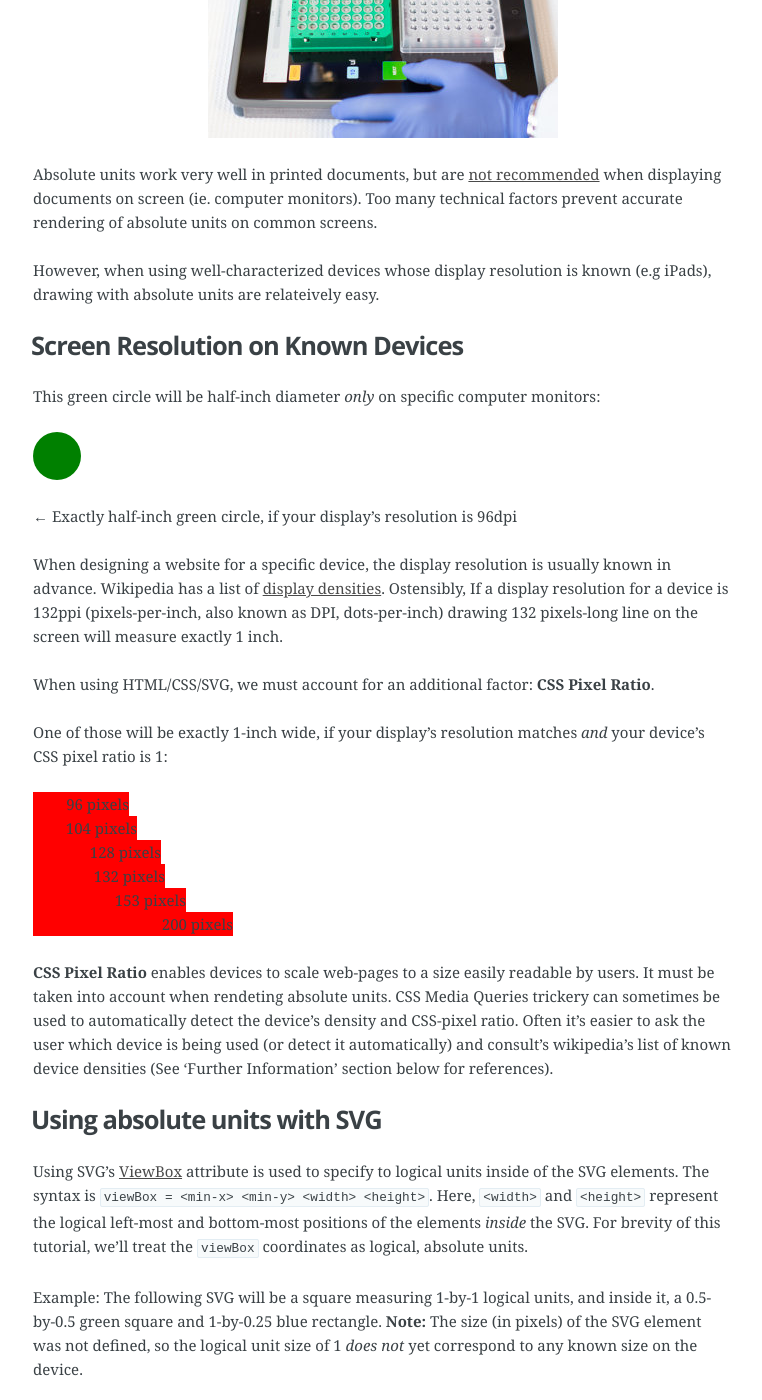
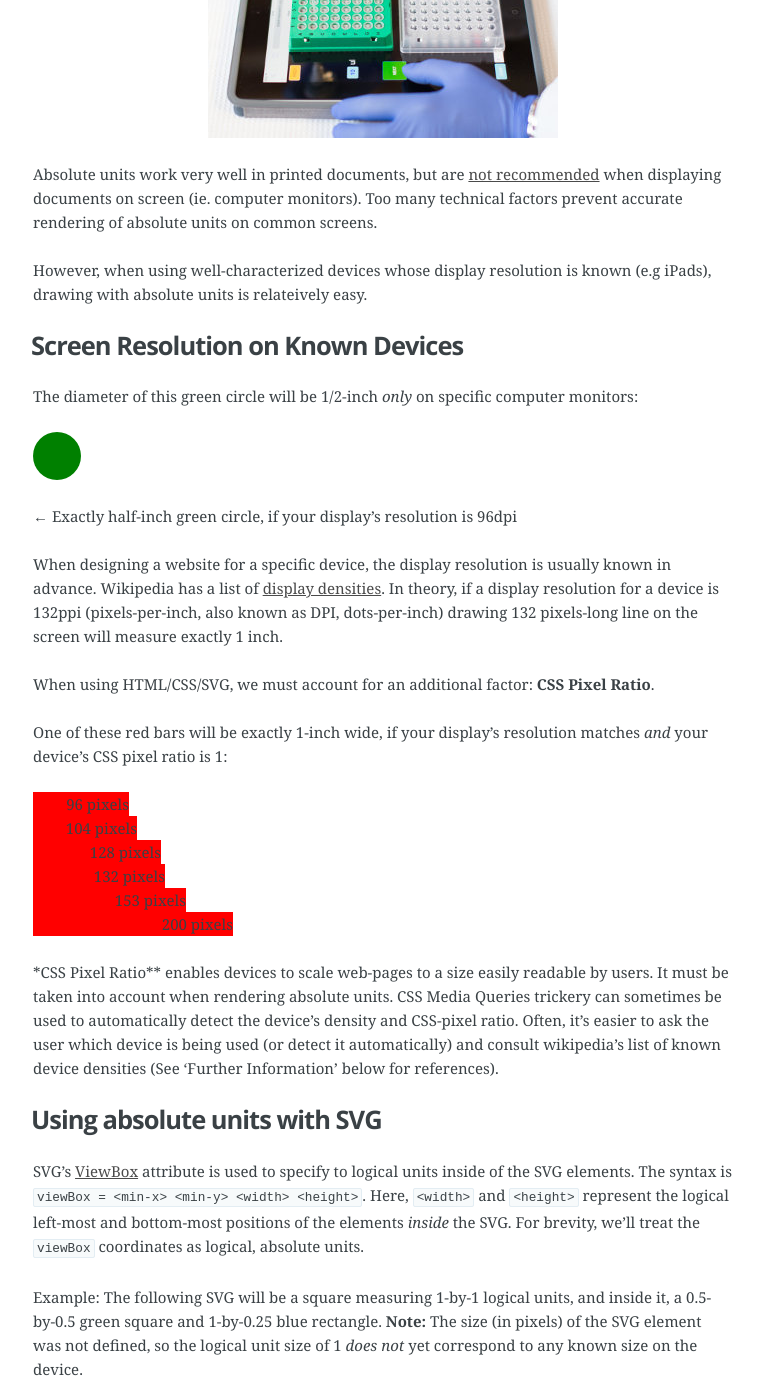
Before and after one commit to agordon/agordon.github.io, a Jekyll site: the page built from _posts/2014-05-08-D3JS-Absolute-Units.md, in a window 1280 px wide and 1400 px high, scrolled down 940 px. Shown: the whole window, without its empty margins (257-1019 px from the left). Built offline with Jekyll 4.4.1, drawn with Linux system fonts in a browser that asks for light colours; Markdown is read by kramdown in place of the engine named in the settings; some of the changed text lies outside the part shown.

Commit message:
d3 post: improve grammar with Dina's suggestions.

```diff
--- a/_posts/2014-05-08-D3JS-Absolute-Units.md
+++ b/_posts/2014-05-08-D3JS-Absolute-Units.md
@@ -10,7 +10,7 @@ date:   2014-05-08
 
 To create [iPipet](http://ipipet.teamerlich.org/) we needed a simple method to draw
 shapes in absolute units - that is, have a known physical size in the real world -
-so that our red dots would align perfectly on the iPad screen with a
+so that our plate template would align perfectly on the iPad screen with a
 [96-Well Plate](http://en.wikipedia.org/wiki/Microtiter_plate).
 
 ![](./images/ipipet_top_350.jpg)  ![](./images/ipipet_side_350.jpg)
@@ -21,11 +21,11 @@ when displaying documents on screen (ie. computer monitors).
 Too many technical factors prevent accurate rendering of absolute units on common screens.
 
 However, when using well-characterized devices whose display resolution is
-known (e.g iPads), drawing with absolute units are relateively easy.
+known (e.g iPads), drawing with absolute units is relateively easy.
 
 ## Screen Resolution on Known Devices
 
-This green circle will be half-inch diameter *only* on specific computer monitors:
+The diameter of this green circle will be 1/2-inch *only* on specific computer monitors:
 
 <svg id="greencircle1" style="vertical-align:middle;" viewBox="0 0 0.5 0.5" width="48" height="48">
   <circle cx="0.25" cy="0.25" r="0.25" style="fill:green"/>
@@ -35,13 +35,13 @@ This green circle will be half-inch diameter *only* on specific computer monitor
 When designing a website for a specific device, the display resolution is usually known
 in advance.
 Wikipedia has a list of [display densities](http://en.wikipedia.org/wiki/List_of_displays_by_pixel_density).
-Ostensibly, If a display resolution for a device is 132ppi (pixels-per-inch,
+In theory, if a display resolution for a device is 132ppi (pixels-per-inch,
 also known as DPI, dots-per-inch) drawing 132 pixels-long line on the screen will
 measure exactly 1 inch.
 
 When using HTML/CSS/SVG, we must account for an additional factor: **CSS Pixel Ratio**.
 
-One of those will be exactly 1-inch wide, if your display's resolution
+One of these red bars will be exactly 1-inch wide, if your display's resolution
 matches <i>and</i> your device's CSS pixel ratio is 1:
 <div>
     <div style="background-color:red;text-align:right;width:96px;">96 pixels</div>
@@ -52,20 +52,20 @@ matches <i>and</i> your device's CSS pixel ratio is 1:
     <div style="background-color:red;text-align:right;width:200px;">200 pixels</div>
 </div>
 
-**CSS Pixel Ratio** enables devices to scale web-pages to a size easily readable
-by users. It must be taken into account when rendeting absolute units.
+*CSS Pixel Ratio** enables devices to scale web-pages to a size easily readable
+by users. It must be taken into account when rendering absolute units.
 CSS Media Queries trickery can sometimes be used to automatically detect the device's
-density and CSS-pixel ratio. Often it's easier to ask the user which device is being used
-(or detect it automatically) and consult's wikipedia's list of known device densities
-(See 'Further Information' section below for references).
+density and CSS-pixel ratio. Often, it's easier to ask the user which device is being used
+(or detect it automatically) and consult wikipedia's list of known device densities
+(See 'Further Information' below for references).
 
 ## Using absolute units with SVG
 
-Using SVG's [ViewBox](http://www.w3.org/TR/SVG11/coords.html#ViewBoxAttribute)
+SVG's [ViewBox](http://www.w3.org/TR/SVG11/coords.html#ViewBoxAttribute)
 attribute is used to specify to logical units inside of the SVG elements. The
 syntax is `viewBox = <min-x> <min-y> <width> <height>`. Here, `<width>` and
 `<height>` represent the logical left-most and bottom-most positions of the elements
-*inside* the SVG. For brevity of this tutorial, we'll treat the `viewBox` coordinates as logical,
+*inside* the SVG. For brevity, we'll treat the `viewBox` coordinates as logical,
 absolute units.
 
 Example: The following SVG will be a square measuring 1-by-1 logical units,
@@ -113,8 +113,8 @@ Click here for a [Demo of SVG absolute units for multiple devices](./examples/sv
 
 ## Absolute Units with D3
 
-[D3 (Data-Driven Documents])(http://d3js.org/) is a Javascript library for
-manipulating documents based on data. Internally, D3 uses SVG. Same principles
+[D3 (Data-Driven Documents)](http://d3js.org/) is a Javascript library for
+manipulating documents based on data. Internally, D3 uses SVG. The same principles
 apply to D3 when rendering absolute units, except with D3, the measurements
 are usually entered programatically:
 
```
